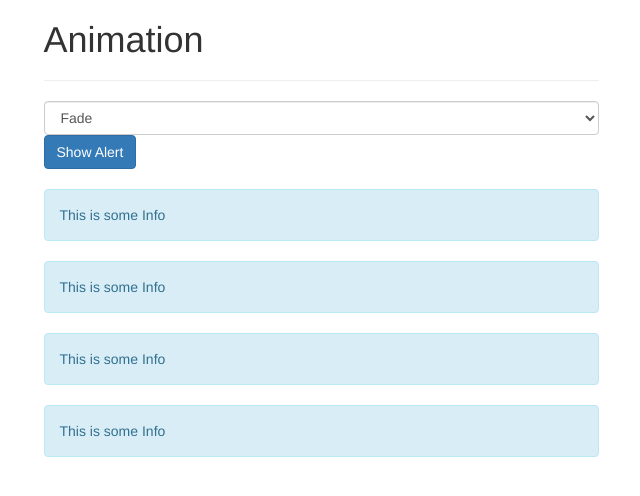
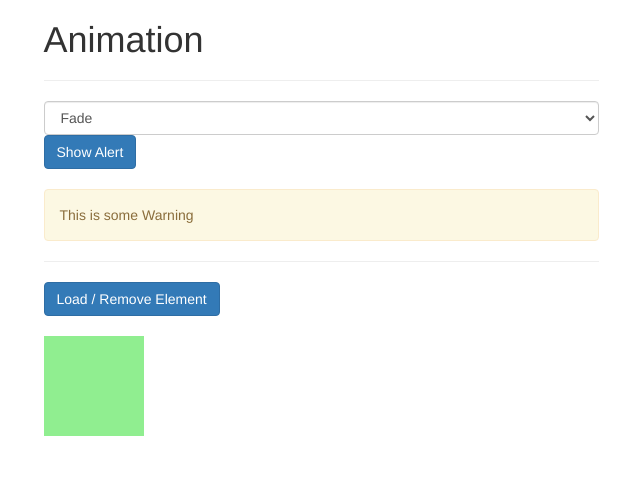
Before and after one commit to MinseungJeon/hello-world, a Vue app: page / in a window 1280 px wide. Shown: the top 496 px of the page, without its empty margins (319-959 px from the left). Built offline with nearby package versions, Linux system fonts and the light colour scheme; a web font is replaced by a local one.

Commit message:
14-16. Understanding JavaScript Animations

```diff
--- a/src/App.vue
+++ b/src/App.vue
@@ -32,6 +32,26 @@
             This is some Warning
           </div>
         </transition>
+        <hr />
+        <button class="btn btn-primary" @click="load = !load">
+          Load / Remove Element
+        </button>
+        <br /><br />
+        <transition
+          @before-enter="beforeEnter"
+          @enter="enter"
+          @after-enter="afterEnter"
+          @enter-canceled="enterCancelled"
+          @before-leave="beforeLeave"
+          @leave="leave"
+          @after-leave="afterLeave"
+          @leave-cancelled="leaveCancelled"
+        >
+          <div
+            style="width: 100px; height: 100px; background-color: lightgreen"
+            v-if="load"
+          ></div>
+        </transition>
       </div>
     </div>
   </div>
@@ -41,9 +61,38 @@
 export default {
   data() {
     return {
-      show: true,
+      show: false,
+      load: true,
       alertAnimation: "fade",
     };
+  },
+  methods: {
+    beforeEnter(el) {
+      console.log("beforeEnter");
+    },
+    enter(el, done) {
+      console.log("enter");
+      done();
+    },
+    afterEnter(el) {
+      console.log("afterEnter");
+    },
+    enterCancelled(el) {
+      console.log("enterCancelled");
+    },
+    beforeLeave(el) {
+      console.log("beforeLeave");
+    },
+    leave(el, done) {
+      console.log("leave");
+      done();
+    },
+    afterLeave(el) {
+      console.log("afterLeave");
+    },
+    leaveCancelled(el) {
+      console.log("leaveCancelled");
+    },
   },
 };
 </script>
```
